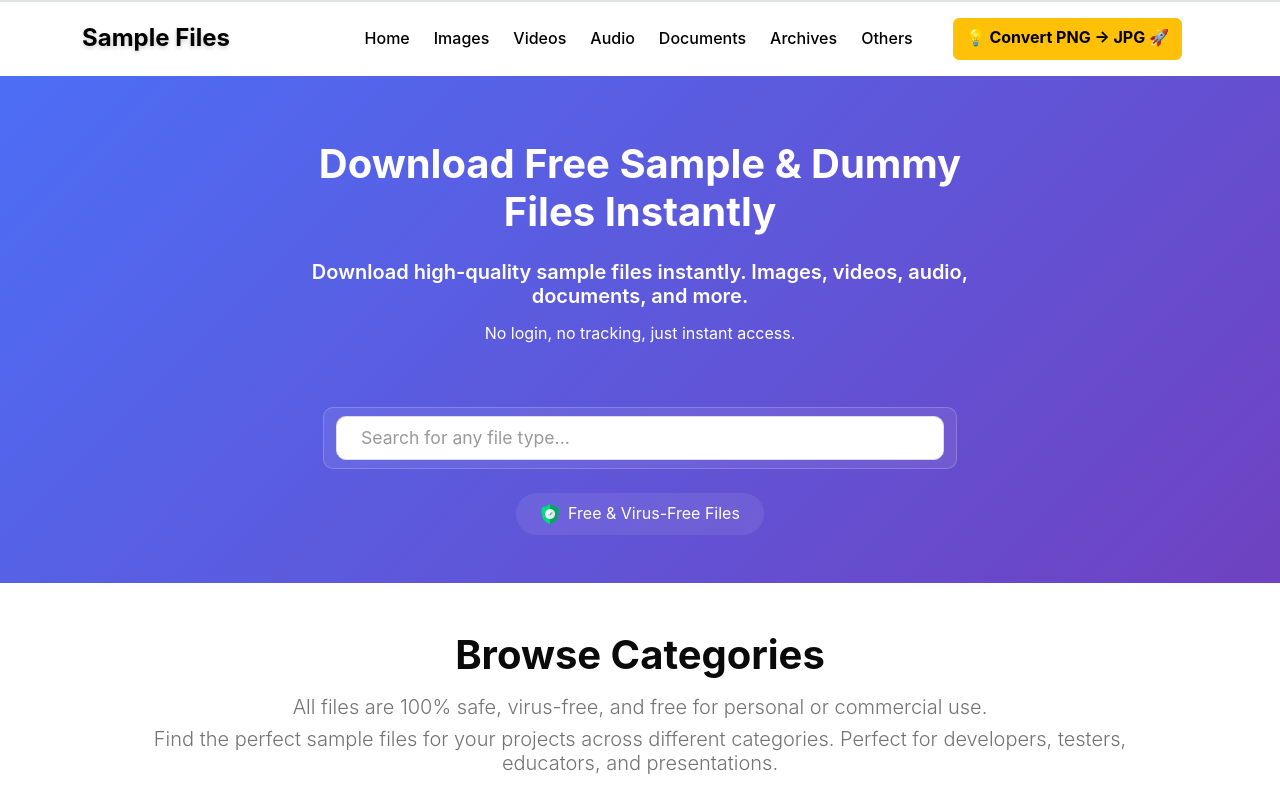
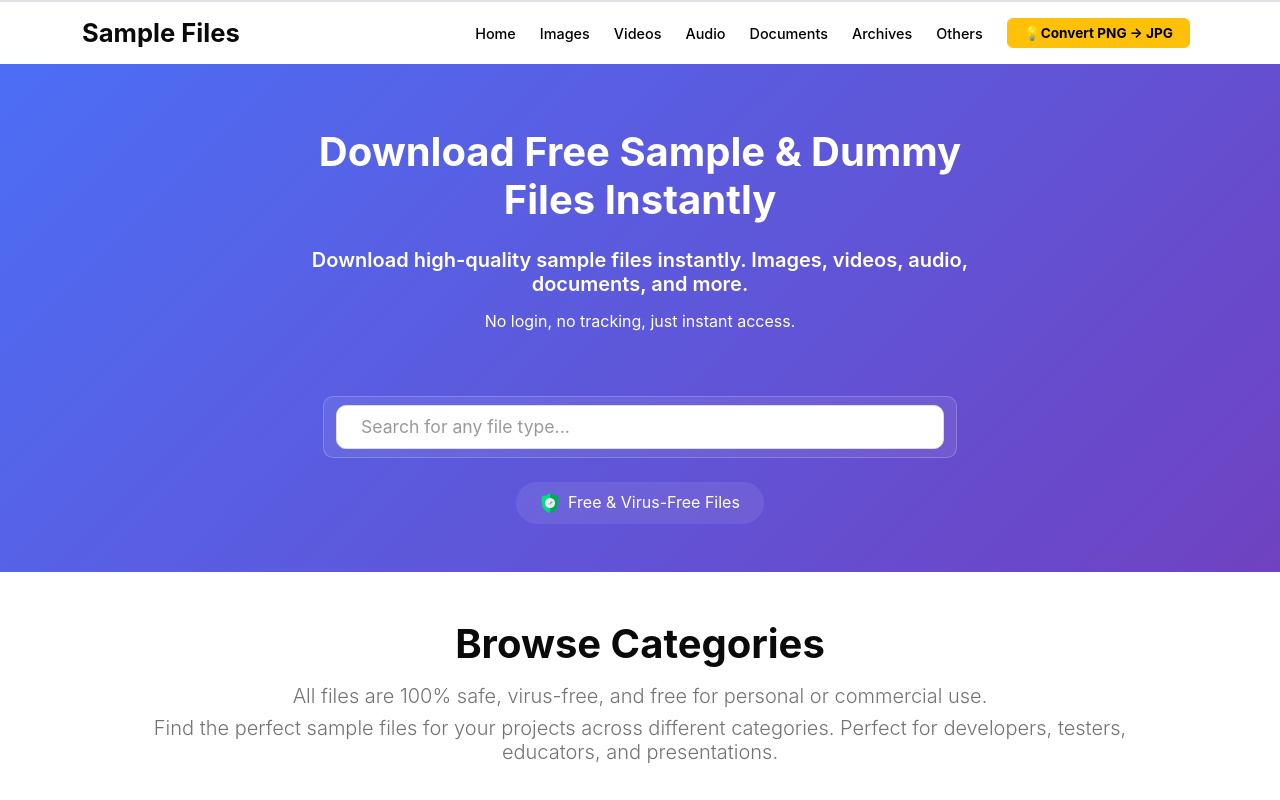
Before and after one commit to vishaldhanotiya/sample-file-hub, a React (Create React App) app: page / in a window 1280 px wide. Shown: the top 800 px of the page. Built offline with nearby package versions, Linux system fonts and the light colour scheme.

Commit message:
Fix header responsive ness issue

```diff
--- a/src/components/Header/NewHeader.jsx
+++ b/src/components/Header/NewHeader.jsx
@@ -1,39 +1,16 @@
+import React, { useState } from "react";
 import "../Home/NewHome.css";
 import { useNavigate, useLocation } from "react-router-dom";
 import { trackHeaderNavigation } from "../../utils/Analytics";
+import { FaBars, FaTimes } from "react-icons/fa";
 
 export default function NewHeader() {
   const navigate = useNavigate();
   const location = useLocation();
+  const [isMenuOpen, setIsMenuOpen] = useState(false);
 
   const isHomePage = location.pathname === "/";
-
-  return (
-    <div
-      className={`bg-card-custom border-top border-custom sticky-top ${
-        isHomePage ? "" : "border-bottom"
-      }`}
-    >
-      <section className="bg-card-custom border-top border-custom py-3">
-        <div className="container">
-          <div className="d-flex flex-wrap align-items-center justify-content-between">
-            <div className="d-flex align-items-center">
-              <h2
-                onClick={() => navigate("/")}
-                className="mb-0 fw-bold fs-4"
-                style={{
-                  color: "black",
-                  cursor: "pointer",
-                  textShadow: "0 2px 4px rgba(0,0,0,0.2)",
-                }}
-              >
-                Sample Files
-              </h2>
-            </div>
-            <div className="d-flex flex-wrap gap-4">
-              <div className="d-none d-md-flex align-items-center gap-3">
-                <nav className="d-flex gap-4 me-3">
-                  {[
+  const navItems = [
     { path: "", label: "Home" },
     { path: "sample-images", label: "Images" },
     { path: "sample-videos", label: "Videos" },
@@ -41,83 +18,140 @@ export default function NewHeader() {
     { path: "sample-documents", label: "Documents" },
     { path: "sample-archives", label: "Archives" },
     { path: "sample-others", label: "Others" },
-                    {
-                      path: "convert-png-to-jpg",
-                      label: "💡 Convert PNG → JPG 🚀",
-                    },
-                  ].map((item) => {
-                    const isConverter = item.path === "convert-png-to-jpg"; // check for converter button
+    { path: "convert-png-to-jpg", label: "💡Convert PNG → JPG" },
+  ];
+
+  const handleNavigation = (e, path) => {
+    if (e.ctrlKey || e.metaKey) return;
+    e.preventDefault();
+    trackHeaderNavigation(path);
+    navigate(path);
+    setIsMenuOpen(false);
+  };
+
+  return (
+    <header
+      className={`bg-card-custom border-top border-custom sticky-top ${
+        isHomePage ? "" : "border-bottom"
+      }`}
+    >
+      <section className="bg-card-custom border-top border-custom py-2">
+        <div className="container">
+          <div className="d-flex align-items-center justify-content-between flex-wrap">
+
+            {/* Logo */}
+            <div
+              className="logo-container d-flex align-items-center"
+              style={{ cursor: "pointer", flexShrink: 0 }}
+              onClick={() => navigate("/")}
+            >
+              <h2
+                className="mb-0 fw-bold site-logo"
+                style={{
+                  fontSize: "clamp(1.2rem, 2vw, 1.6rem)", // responsive text
+                  whiteSpace: "nowrap",
+                }}
+              >
+                Sample Files
+              </h2>
+            </div>
+
+            {/* Desktop Navigation */}
+            <div className="d-none d-lg-flex align-items-center gap-3 flex-wrap ms-auto">
+              <nav className="d-flex flex-wrap gap-4 align-items-center p-2">
+                {navItems.map((item) => {
+                  const isConverter = item.path === "convert-png-to-jpg";
                   const fullPath = `/${item.path}`;
-
                   return isConverter ? (
                     <a
                       key={item.label}
                       href={fullPath}
-                        className="btn btn-warning fw-bold ms-3"
+                      className="btn btn-warning fw-bold px-3 py-1"
+                      style={{ fontSize: "0.85rem", whiteSpace: "nowrap" }}
                     >
                       {item.label}
                     </a>
                   ) : (
                     <a
+                      key={item.label}
                       href={fullPath}
-                        key={item.label}
-                        onClick={(e) => {
-                          if (e.ctrlKey || e.metaKey) return; // allow new tab
-                          e.preventDefault();
-                          trackHeaderNavigation(fullPath);
-                          navigate(fullPath);
-                        }}
-                        className={`${
-                          isHomePage ? "text-black" : "text-black"
-                        } text-decoration-none fw-medium position-relative`}
-                        style={{ padding: "0.5rem 0" }}
-                        onMouseEnter={(e) => {
-                          e.currentTarget.style.opacity = "0.8";
-                        }}
-                        onMouseLeave={(e) => {
-                          e.currentTarget.style.opacity = "1";
+                      onClick={(e) => handleNavigation(e, fullPath)}
+                      className="text-black text-decoration-none fw-medium"
+                      style={{
+                        fontSize: "0.9rem",
+                        whiteSpace: "nowrap",
                       }}
                     >
                       {item.label}
-                        <span
-                          className="position-absolute bottom-0 start-0 bg-white"
-                          style={{
-                            height: "2px",
-                            width: "0%",
-                            transition: "width 0.3s ease",
-                          }}
-                        />
                     </a>
                   );
                 })}
               </nav>
             </div>
-              {/* <a href="#" className="text-muted-custom text-decoration-none">
-                Home
-              </a>
-              <a href="#" className="text-muted-custom text-decoration-none">
-                Videos
-              </a>
-              <a href="#" className="text-muted-custom text-decoration-none">
-                Audio
-              </a>
-              <a href="#" className="text-muted-custom text-decoration-none">
-                Documents
-              </a>
-              <a href="#" className="text-muted-custom text-decoration-none">
-                Images
-              </a>
-              <a href="#" className="text-muted-custom text-decoration-none">
-                Archives
-              </a>
-              <a href="#" className="text-muted-custom text-decoration-none">
-                Others
-              </a> */}
+
+            {/* Hamburger (Mobile Only) */}
+            <div className="d-lg-none ms-auto">
+              <button
+                className="btn p-0"
+                style={{ fontSize: "1.8rem", lineHeight: "1" }}
+                onClick={() => setIsMenuOpen(!isMenuOpen)}
+              >
+                {isMenuOpen ? <FaTimes /> : <FaBars />}
+              </button>
             </div>
-            {/* <button className="btn btn-custom-primary">Request File</button> */}
           </div>
         </div>
       </section>
+
+      {/* Mobile Menu Overlay */}
+      {isMenuOpen && (
+        <div
+          className="d-lg-none position-fixed top-0 start-0 w-100 h-100 bg-white"
+          style={{
+            zIndex: 1050,
+            padding: "2rem",
+            overflowY: "auto",
+          }}
+        >
+          <button
+            className="btn mb-4"
+            style={{ fontSize: "1.5rem" }}
+            onClick={() => setIsMenuOpen(false)}
+          >
+            <FaTimes />
+          </button>
+          <nav
+            className="d-flex flex-column gap-4 align-items-center text-center"
+            style={{ marginTop: "2rem" }}
+          >
+            {navItems.map((item) => {
+              const isConverter = item.path === "convert-png-to-jpg";
+              const fullPath = `/${item.path}`;
+              return isConverter ? (
+                <a
+                  key={item.label}
+                  href={fullPath}
+                  className="btn bg-warning fw-bold px-3 py-2"
+                  onClick={() => setIsMenuOpen(false)}
+                  style={{ fontSize: "1.1rem" }}
+                >
+                  {item.label}
+                </a>
+              ) : (
+                <a
+                  key={item.label}
+                  href={fullPath}
+                  onClick={(e) => handleNavigation(e, fullPath)}
+                  className="text-black text-decoration-none fw-medium"
+                  style={{ fontSize: "1.2rem" }}
+                >
+                  {item.label}
+                </a>
+              );
+            })}
+          </nav>
         </div>
+      )}
+    </header>
   );
 }
```
Lines whose indentation alone changed are shown as unchanged.
